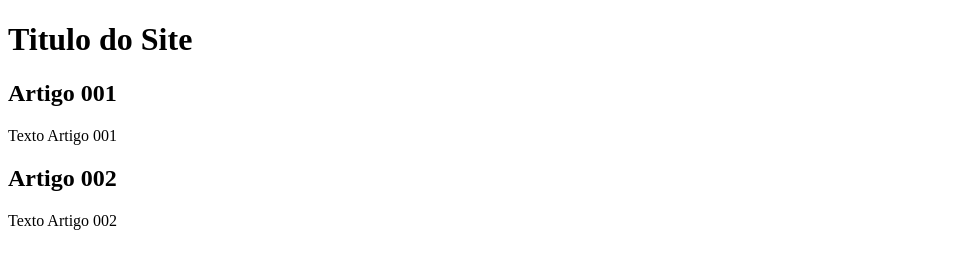
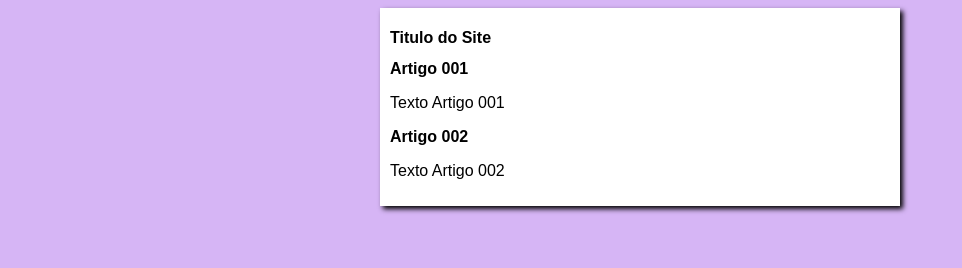
Before and after one commit to felipeagcaetano/projeto-site, a plain HTML site: page index.html in a window 1280 px wide. Shown: the whole page, without its empty margins (0-962 px from the left). Drawn offline with Linux system fonts and the light colour scheme.

Commit message:
iniciei o design

```diff
--- /dev/null
+++ b/estilos/style.css
@@ -0,0 +1,15 @@
+* {
+    font-family: Arial, Helvetica, sans-serif;
+    font-size: 16px;
+}
+
+body{
+    background-color: rgb(214, 181, 245);
+}
+
+main{
+    background-color: white;
+    width: 500px;
+    margin: auto;
+    padding: 10px;
+    box-shadow: 3px 3px 5px black;
--- a/index.html
+++ b/index.html
@@ -9,6 +9,7 @@
   <main>
     <header>
         <h1>Titulo do Site</h1>
+        <link rel="stylesheet" href="estilos/style.css">
     </header>
     <article>
         <h2>Artigo 001 </h2>
```
